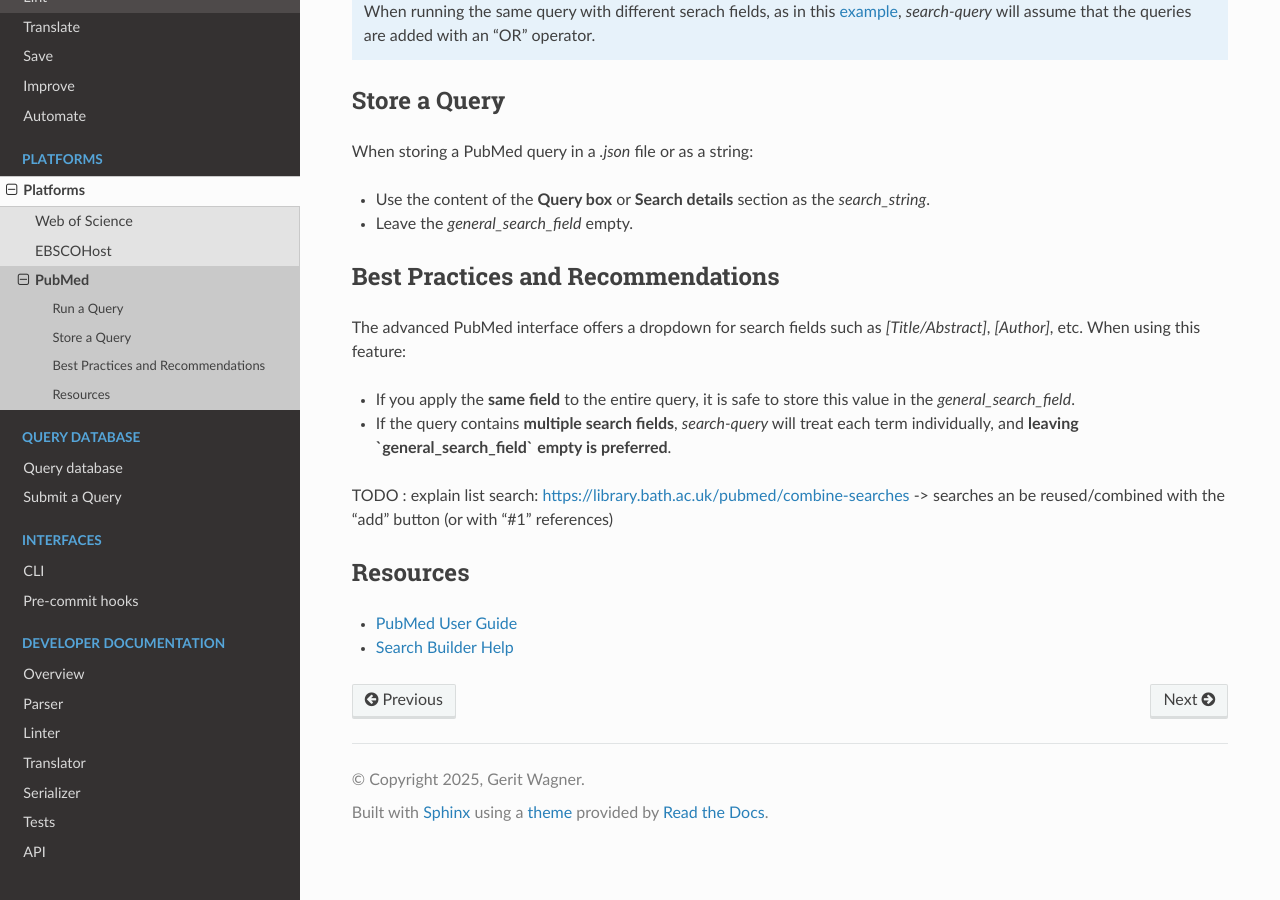
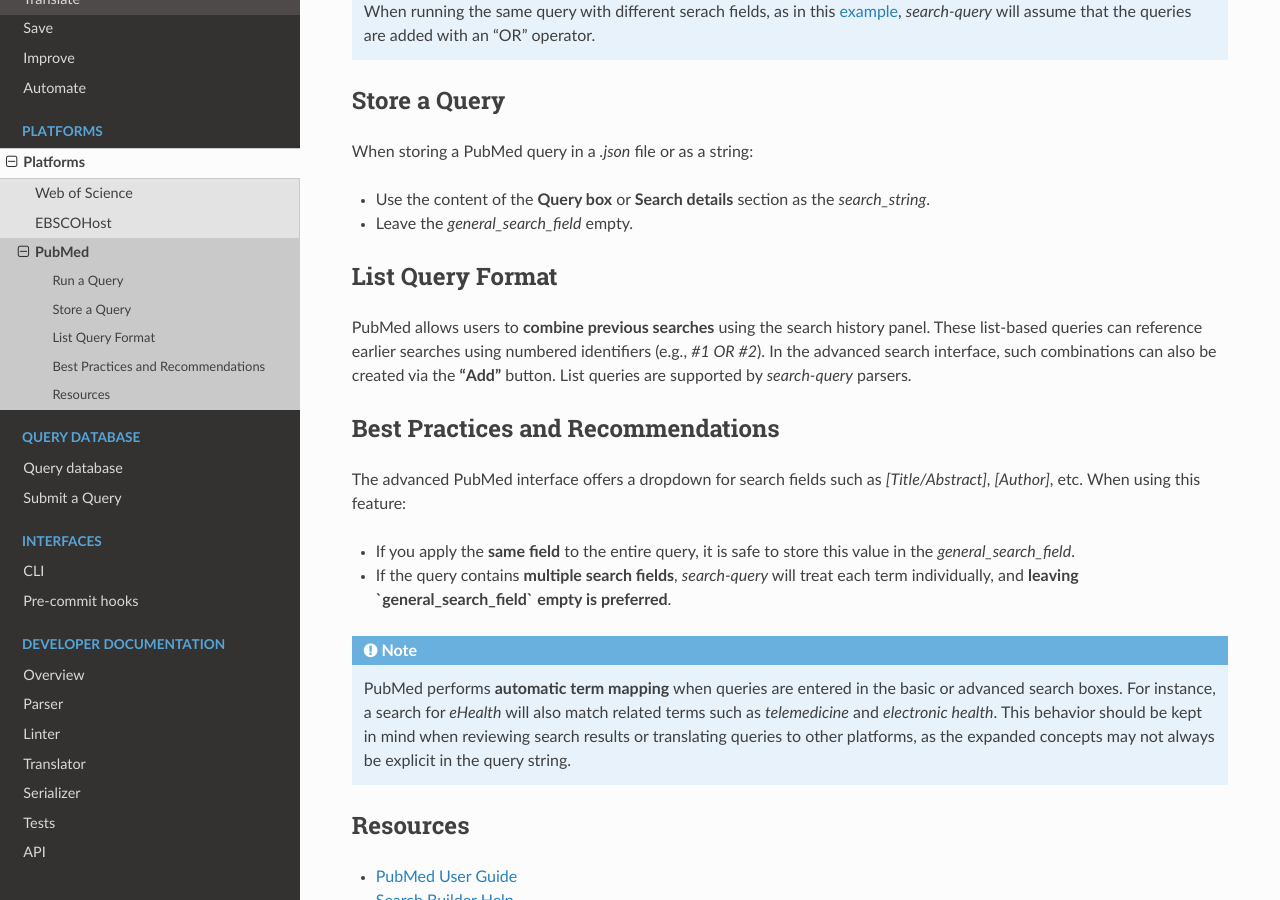
Before and after one commit to CoLRev-Environment/search-query, a Sphinx documentation site: the page built from docs/source/platforms/pubmed.rst, in a window 1280 px wide and 900 px high, scrolled down 569 px. Built offline with Sphinx 7.4.7 and the Read the Docs theme 3.1.0, drawn with Linux system fonts in a browser that asks for light colours.

Commit message:
pubmed:notes

```diff
--- a/docs/source/platforms/pubmed.rst
+++ b/docs/source/platforms/pubmed.rst
@@ -30,6 +30,10 @@ When storing a PubMed query in a `.json` file or as a string:
 - Use the content of the **Query box** or **Search details** section as the `search_string`.
 - Leave the `general_search_field` empty.
 
+List Query Format
+--------------------
+
+PubMed allows users to **combine previous searches** using the search history panel. These list-based queries can reference earlier searches using numbered identifiers (e.g., `#1 OR #2`). In the advanced search interface, such combinations can also be created via the **“Add”** button. List queries are supported by `search-query` parsers.
 
 Best Practices and Recommendations
 ----------------------------------
@@ -39,8 +43,9 @@ The advanced PubMed interface offers a dropdown for search fields such as `[Titl
 - If you apply the **same field** to the entire query, it is safe to store this value in the `general_search_field`.
 - If the query contains **multiple search fields**, `search-query` will treat each term individually, and **leaving `general_search_field` empty is preferred**.
 
-TODO : explain list search: https://library.bath.ac.uk/pubmed/combine-searches
--> searches an be reused/combined with the "add" button (or with "#1" references)
+.. note::
+
+   PubMed performs **automatic term mapping** when queries are entered in the basic or advanced search boxes. For instance, a search for *eHealth* will also match related terms such as *telemedicine* and *electronic health*. This behavior should be kept in mind when reviewing search results or translating queries to other platforms, as the expanded concepts may not always be explicit in the query string.
 
 Resources
 ---------
```
